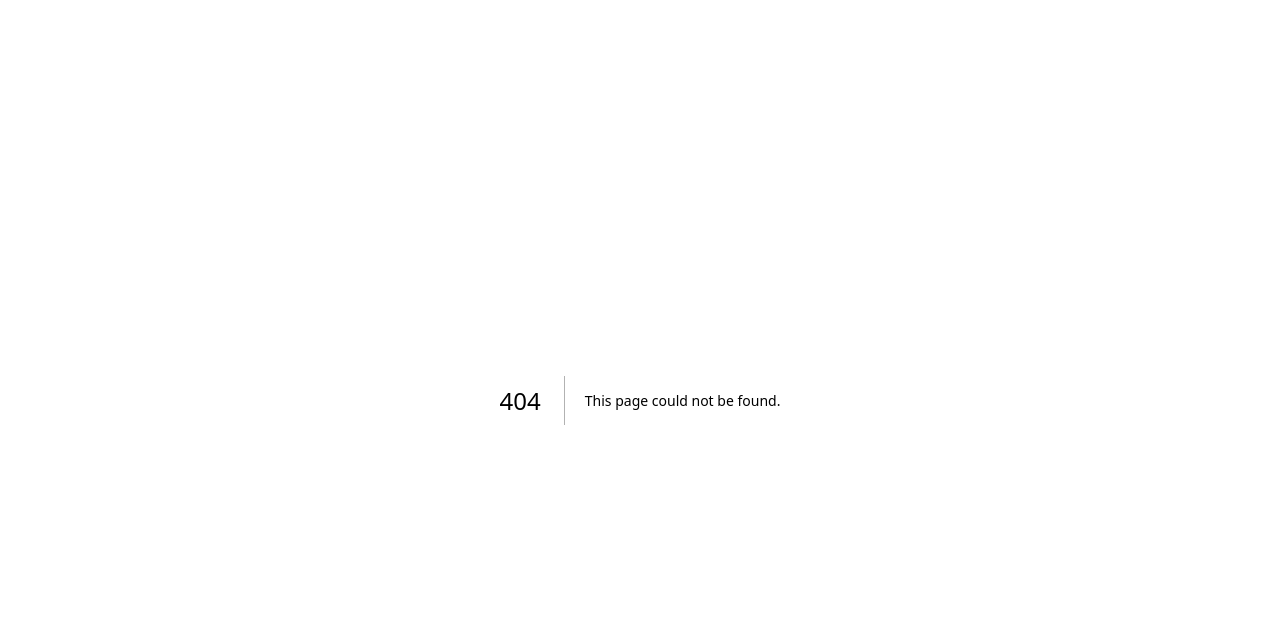
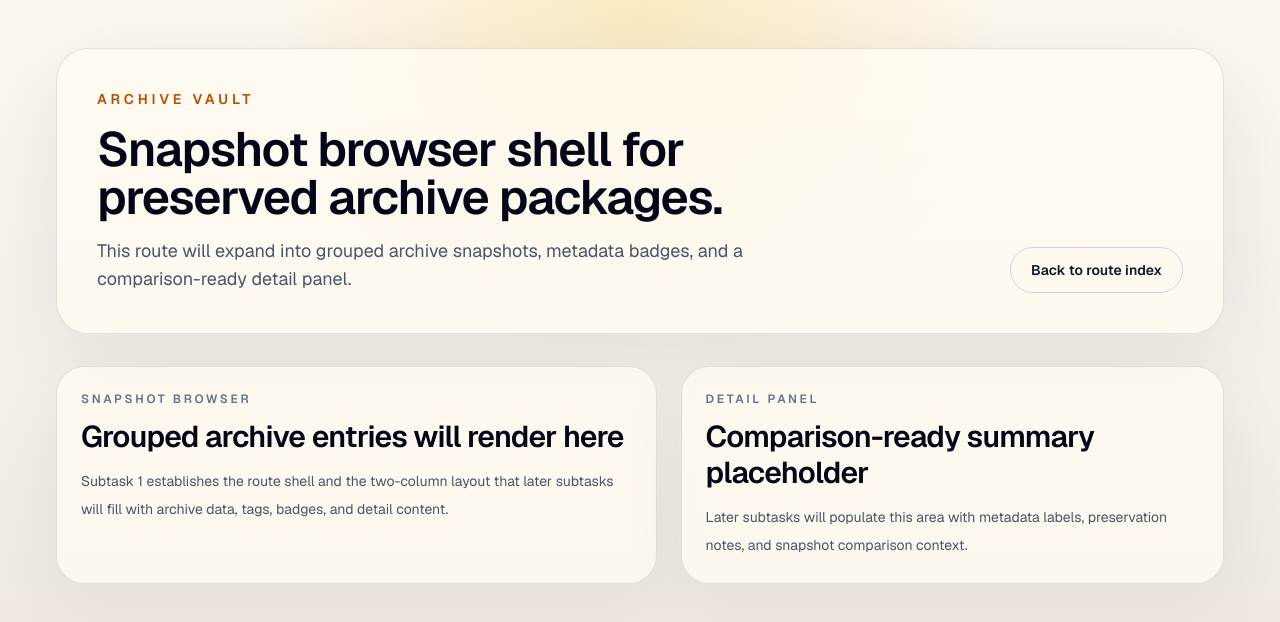
Before and after one commit to iamasx/api-test, a Next.js app: page /archive-vault in a window 1280 px wide. Before the commit this address had no page. Shown: the top 622 px of the page. Built offline with nearby package versions, Linux system fonts and the light colour scheme.

Commit message:
feat: add archive vault route shell

```diff
--- /dev/null
+++ b/src/app/archive-vault/page.tsx
@@ -0,0 +1,67 @@
+import type { Metadata } from "next";
+import Link from "next/link";
+
+export const metadata: Metadata = {
+  title: "Archive Vault",
+  description:
+    "Initial route shell for browsing archive vault snapshots and detail views.",
+};
+
+export default function ArchiveVaultPage() {
+  return (
+    <main className="mx-auto flex min-h-screen w-full max-w-7xl flex-1 flex-col gap-8 px-6 py-12 sm:px-10 lg:px-14">
+      <header className="overflow-hidden rounded-[2rem] border border-[var(--line)] bg-[var(--surface)] p-8 shadow-[0_20px_90px_rgba(15,23,42,0.08)] sm:p-10">
+        <div className="flex flex-col gap-6 lg:flex-row lg:items-end lg:justify-between">
+          <div className="max-w-3xl space-y-4">
+            <p className="text-sm font-semibold uppercase tracking-[0.28em] text-amber-700">
+              Archive Vault
+            </p>
+            <h1 className="text-4xl font-semibold tracking-tight text-slate-950 sm:text-5xl">
+              Snapshot browser shell for preserved archive packages.
+            </h1>
+            <p className="max-w-2xl text-base leading-7 text-slate-600 sm:text-lg">
+              This route will expand into grouped archive snapshots, metadata
+              badges, and a comparison-ready detail panel.
+            </p>
+          </div>
+
+          <Link
+            href="/"
+            className="inline-flex items-center justify-center rounded-full border border-slate-300 px-5 py-3 text-sm font-semibold text-slate-700 transition hover:border-slate-950 hover:text-slate-950"
+          >
+            Back to route index
+          </Link>
+        </div>
+      </header>
+
+      <section className="grid gap-6 xl:grid-cols-[minmax(0,1.05fr)_minmax(320px,0.95fr)]">
+        <article className="rounded-[1.75rem] border border-[var(--line)] bg-[var(--surface)] p-6 shadow-[0_18px_70px_rgba(15,23,42,0.06)]">
+          <p className="text-xs font-semibold uppercase tracking-[0.22em] text-slate-500">
+            Snapshot browser
+          </p>
+          <h2 className="mt-3 text-3xl font-semibold tracking-tight text-slate-950">
+            Grouped archive entries will render here
+          </h2>
+          <p className="mt-3 max-w-2xl text-sm leading-7 text-slate-600">
+            Subtask 1 establishes the route shell and the two-column layout that
+            later subtasks will fill with archive data, tags, badges, and
+            detail content.
+          </p>
+        </article>
+
+        <aside className="rounded-[1.75rem] border border-[var(--line)] bg-[var(--surface)] p-6 shadow-[0_18px_70px_rgba(15,23,42,0.06)]">
+          <p className="text-xs font-semibold uppercase tracking-[0.22em] text-slate-500">
+            Detail panel
+          </p>
+          <h2 className="mt-3 text-3xl font-semibold tracking-tight text-slate-950">
+            Comparison-ready summary placeholder
+          </h2>
+          <p className="mt-3 text-sm leading-7 text-slate-600">
+            Later subtasks will populate this area with metadata labels,
+            preservation notes, and snapshot comparison context.
+          </p>
+        </aside>
+      </section>
+    </main>
+  );
+}
```
